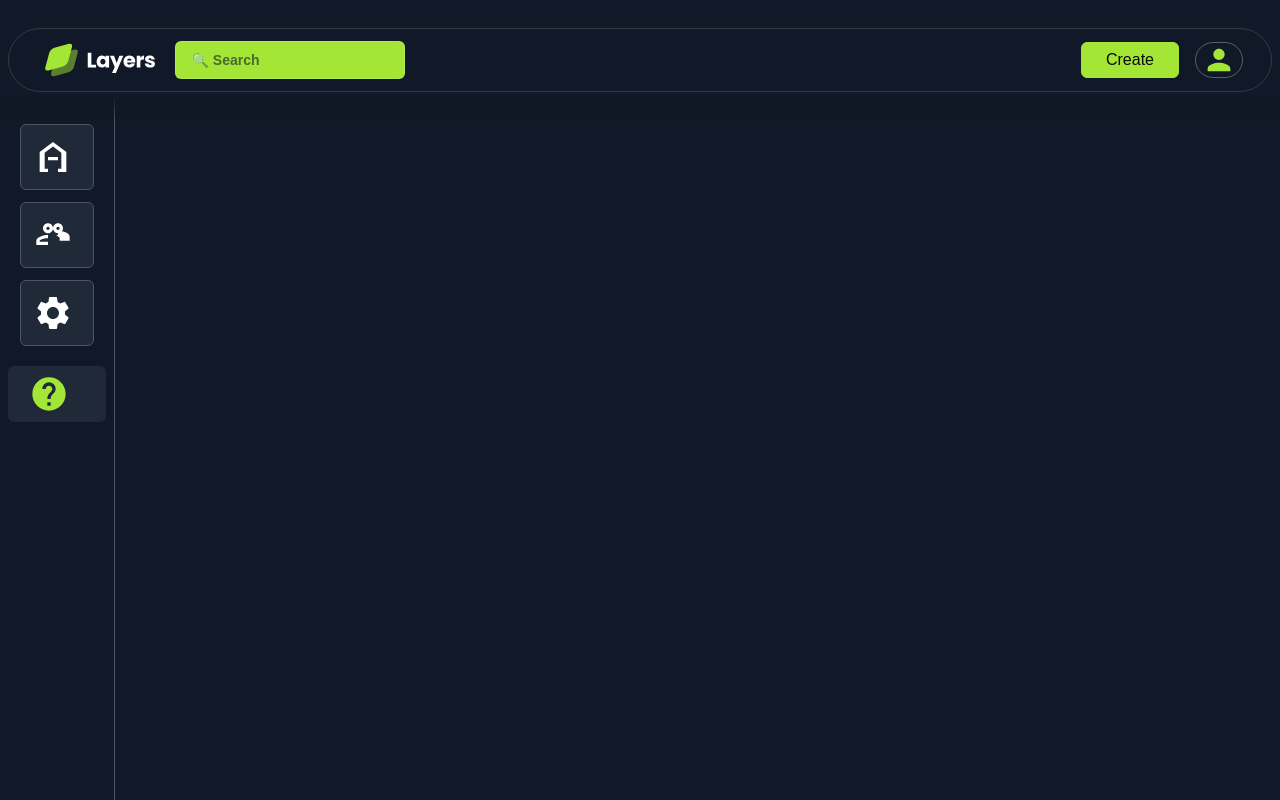
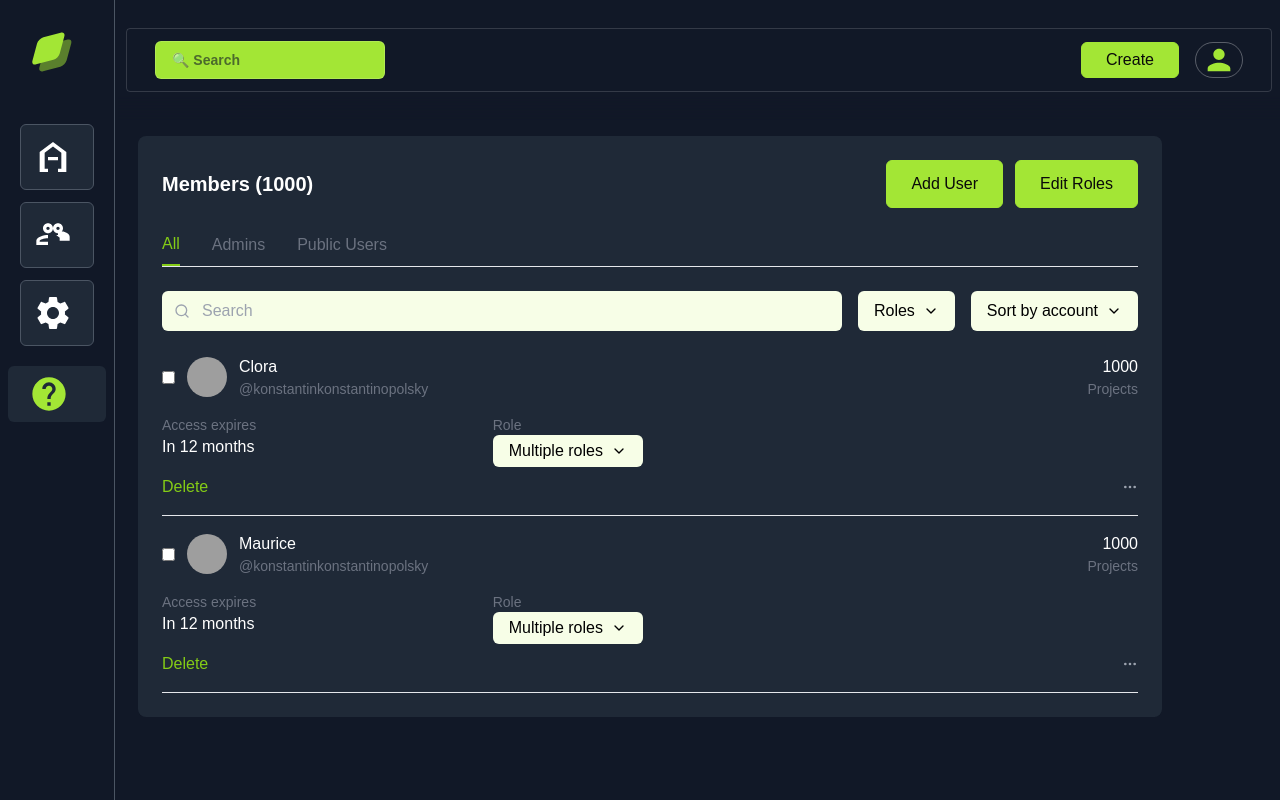
Before and after one commit to saikiran76/RBACsys, a React (Vite) app in the folder Client/vite-project/: page /Users in a window 1280 px wide. Built offline with nearby package versions, Linux system fonts and the light colour scheme; grey boxes are pictures that could not be loaded.

Commit message:
added home & users sections

```diff
--- a/Client/vite-project/package.json
+++ b/Client/vite-project/package.json
@@ -13,6 +13,7 @@
     "class-variance-authority": "^0.7.0",
     "react": "^18.3.1",
     "react-dom": "^18.3.1",
+    "react-icons": "^5.3.0",
     "react-router-dom": "^7.0.1",
     "tailwind-merge": "^2.5.5"
   },
--- a/Client/vite-project/src/App.tsx
+++ b/Client/vite-project/src/App.tsx
@@ -1,14 +1,20 @@
-import { BrowserRouter as Router } from 'react-router-dom'
+import { BrowserRouter as Router, Routes, Route } from 'react-router-dom'
 import Dashboard from './sections/Dashboard'
-// import './App.css'
+import Home from './sections/Home'
+import MemberList from './components/MemberList'
+// import Users from './sections/Users'
+// import Settings from './sections/Settings'
 
 function App() {
   return (
     <Router>
-      <div>
-        {/* <Header /> */}
-        <Dashboard />
-      </div>
+      <Routes>
+        <Route path="/" element={<Dashboard />}>
+          <Route path="/Home" element={<Home />} />
+          <Route path="/Users" element={<MemberList />} />
+          {/* <Route path="/Settings" element={<Settings />} /> */}
+        </Route>
+      </Routes>
     </Router>
   )
 }
--- /dev/null
+++ b/Client/vite-project/src/components/Card.tsx
@@ -0,0 +1,19 @@
+import { HTMLAttributes } from "react";
+import { twMerge } from "tailwind-merge";
+
+const Card = (props:HTMLAttributes<HTMLDivElement>) => {
+    const {title, children, className} = props;
+  return (
+    <div className={twMerge('bg-transparent bg-backdrop border border-gray-900/50 rounded-lg px-5 py-4 w-[20rem]', className)}>
+        <div className='flex justify-between items-center'>
+            <h2 className='text-white/80 text-xl font-semibold'>
+            {title}
+            </h2>
+            {children}
+        </div>
+
+    </div>
+  )
+}
+
+export default Card
--- /dev/null
+++ b/Client/vite-project/src/components/MemberList.tsx
@@ -0,0 +1,149 @@
+import React, { useState } from 'react';
+import {FiSearch, FiChevronDown, FiMoreHorizontal} from 'react-icons/fi';
+import Button from './Button';
+
+interface Member {
+  id: string;
+  name: string;
+  username: string;
+  avatar: string;
+  projects: number;
+  accessExpires: string;
+  role: string[];
+}
+
+const MemberList: React.FC = () => {
+  const [activeTab, setActiveTab] = useState('all');
+  const [selectedRole, setSelectedRole] = useState('Multiple roles');
+  const [sortBy, setSortBy] = useState('Sort by account');
+
+  const members: Member[] = [
+    {
+      id: '1',
+      name: 'Clora',
+      username: '@konstantinkonstantinopolsky',
+      avatar: 'https://i.pravatar.cc/40?img=1',
+      projects: 1000,
+      accessExpires: 'In 12 months',
+      role: ['Admin', 'User'],
+    },
+    {
+      id: '1',
+      name: 'Maurice',
+      username: '@konstantinkonstantinopolsky',
+      avatar: 'https://i.pravatar.cc/40?img=1',
+      projects: 1000,
+      accessExpires: 'In 12 months',
+      role: ['Admin', 'User'],
+    },
+  ];
+
+  return (
+    <div className="bg-gray-800 backdrop-blur-md rounded-lg p-6 min-w-[64rem] mx-3 ml-8">
+      <div className="flex items-center justify-between mb-6">
+        <div className="flex items-center space-x-2">
+          <h1 className="text-xl font-semibold text-white">Members (1000)</h1>
+        </div>
+        <div className="flex space-x-3">
+          <Button>Add User</Button>
+          <Button>Edit Roles</Button>
+        </div>
+      </div>
+
+      <div className="flex space-x-8 border-b mb-6">
+        <button
+          className={`pb-2 ${
+            activeTab === 'all' ? 'border-b-2 border-lime-500 text-lime-500' : 'text-gray-500'
+          }`}
+          onClick={() => setActiveTab('all')}
+        >
+          All
+        </button>
+        <button
+          className={`pb-2 ${
+            activeTab === 'members' ? 'border-b-2 border-lime-500 text-lime-500' : 'text-gray-500'
+          }`}
+          onClick={() => setActiveTab('admins')}
+        >
+          Admins
+        </button>
+        <button
+          className={`pb-2 ${
+            activeTab === 'groups' ? 'border-b-2 border-lime-500 text-lime-500' : 'text-gray-500'
+          }`}
+          onClick={() => setActiveTab('users')}
+        >
+          Public Users
+        </button>
+      </div>
+
+      <div className="flex items-center space-x-4 mb-6">
+        <div className="flex-1 relative">
+          <FiSearch className="absolute left-3 top-1/2 transform -translate-y-1/2 text-gray-400" />
+          <input
+            type="text"
+            placeholder="Search"
+            className="w-full pl-10 pr-4 py-2 bg-lime-50 rounded-md focus:outline-none focus:ring-2 focus:ring-lime-500"
+          />
+        </div>
+        <div className="relative">
+          <button className="px-4 py-2 bg-lime-50 rounded-md flex items-center space-x-2">
+            <span>Roles</span>
+            <FiChevronDown />
+          </button>
+        </div>
+        <div className="relative">
+          <button className="px-4 py-2 bg-lime-50 rounded-md flex items-center space-x-2">
+            <span>{sortBy}</span>
+            <FiChevronDown />
+          </button>
+        </div>
+      </div>
+
+      <div className="space-y-4">
+        {members.map((member) => (
+          <div key={member.id} className="border-b pb-4">
+            <div className="flex items-center justify-between">
+              <div className="flex items-center space-x-3">
+                <input type="checkbox" className="rounded" />
+                <img src={member.avatar} alt="" className="w-10 h-10 rounded-full" />
+                <div>
+                  <h3 className="font-medium text-white">{member.name}</h3>
+                  <p className="text-sm text-gray-500">{member.username}</p>
+                </div>
+              </div>
+              <div className="text-right">
+                <p className="font-medium text-white">{member.projects}</p>
+                <p className="text-sm text-gray-500">Projects</p>
+              </div>
+            </div>
+            <div className="mt-4 grid grid-cols-3 gap-4">
+              <div>
+                <p className="text-sm text-gray-500">Access expires</p>
+                <p className='text-white'>{member.accessExpires}</p>
+              </div>
+              <div>
+                <p className="text-sm text-gray-500">Role</p>
+                <div className="relative">
+                  <button className="px-4 py-1 bg-lime-50 rounded-md flex items-center space-x-2">
+                    <span>{selectedRole}</span>
+                    <FiChevronDown />
+                  </button>
+                </div>
+              </div>
+
+            </div>
+            <div className="mt-2 flex justify-between items-center">
+              <button className="text-lime-500 hover:text-lime-600">Delete</button>
+              <button className="text-gray-400 hover:text-gray-600">
+                <FiMoreHorizontal />
+              </button>
+            </div>
+          </div>
+        ))}
+      </div>
+    </div>
+  );
+};
+
+export default MemberList;
--- a/Client/vite-project/src/components/SideBar.tsx
+++ b/Client/vite-project/src/components/SideBar.tsx
@@ -5,6 +5,7 @@ import UsersIcon from './icons/UsersIcon'
 import SettingsIcon from './icons/SettingsIcon'
 import { twMerge } from 'tailwind-merge'
 import HelpIcon from './icons/HelpIcon'
+import logo from '../assets/logo-cropped.svg'
 
 
 const sides = [
@@ -24,7 +25,8 @@ const sides = [
 
 const SideBar = ({className}:{className?:string}) => {
   return (
-    <div className={twMerge('container bg-gray-900 text-white border-r border-gray-600 w-fit p-2 h-screen', className)}>
+    <div className={twMerge('container bg-gray-900 text-white border-r border-gray-600 w-fit p-2 h-screen relative', className)}>
+        <img src={logo} alt='logo' className='h-10 w-auto ml-6 mt-0 absolute top-8'/>
         <div className='grid-rows-2 justify-between'>
             <div className='p-3 flex flex-col justify-between h-full gap-y-3'>
                 {
--- a/Client/vite-project/src/sections/Dashboard.tsx
+++ b/Client/vite-project/src/sections/Dashboard.tsx
@@ -1,17 +1,19 @@
-import React from 'react'
+import { Outlet } from 'react-router-dom'
 import SideBar from '../components/SideBar'
 import Header from './Header'
 
 const Dashboard = () => {
   return (
     <div className='min-h-screen bg-gray-900'>
-      <SideBar className='fixed left-0 top-0 py-28'/>
-      <div className='flex-1'>
-        <Header/>
-        <main className='p-4'>
-          {/* Your main content here */}
-        </main>
-      </div>
+        <div className='relative flex'>
+            <SideBar className='absolute z-50 top-0 py-28'/>
+            <div className='flex-1 ml-[90px]'>
+                <Header/>
+                <main className='p-4 absolute'>
+                    <Outlet />
+                </main>
+            </div>
+        </div>
     </div>
   )
 }
--- a/Client/vite-project/src/sections/Header.tsx
+++ b/Client/vite-project/src/sections/Header.tsx
@@ -1,16 +1,16 @@
 import React from 'react'
-import logo from '../assets/logo.svg'
+// import logo from '../assets/logo.svg'
 import UserIcon from '../components/icons/UserIcon'
 import Button from '../components/Button'
 
 const Header = () => {
   return (
-    <section className='bg-gray-900 font-sans [mask-image:linear-gradient(to_bottom,black_10%,black_80%,transparent)]'>
+    <section className='bg-gray-900 font-sans [mask-image:linear-gradient(to_bottom,black_10%,black_80%,transparent)] ml-7'>
         {/* <div className='container'> */}
             <div className="py-4 lg:py-7 w-full px-2">
-                <div className='grid grid-cols-2 border border-white/15 rounded-full p-3 px-7 md:pr-2 items-center'>
+                <div className='grid grid-cols-2 border border-white/15 rounded p-3 px-7 md:pr-2 items-center'>
                   <div className='flex items-center gap-5'>
-                    <img src={logo} alt='logo' className='h-9 w-auto ml-2'/>
+                    {/* <img src={logo} alt='logo' className='h-9 w-auto ml-2'/> */}
                     <span className='flex items-center'><input type='text' placeholder='🔍 Search' className='bg-lime-400 placeholder:text-gray-900/60 border border-white/15 px-4 py-2 rounded-md text-sm font-bold text-black hidden md:block
                        focus:outline-none focus:bg-gradient-to-r focus:from-lime-400 focus:to-green-700 transition-all duration-300'></input></span>
                   </div>
--- a/Client/vite-project/src/sections/Home.tsx
+++ b/Client/vite-project/src/sections/Home.tsx
@@ -0,0 +1,25 @@
+import React from 'react'
+import Card from '../components/Card'
+
+const Home = () => {
+  return (
+    <section className='bg-gray-800 backdrop-blur-md mx-3 ml-8 rounded'>
+        <h2 className='text-xl text-white/80 font-sans px-5 py-4'>Hey admin, Welcome back.</h2>
+        <div className='grid grid-cols-3 gap-4 px-4 py-3'>
+            <Card className='bg-gray-900 bg-opacity-50' title='Total Users'>
+                <h2 className='text-white/80 text-xl font-semibold'>0</h2>
+            </Card>
+            <Card className='bg-gray-900 bg-opacity-50' title='Total Admins'>
+                <h2 className='text-white/80 text-xl font-semibold'>0</h2>
+            </Card>
+            <Card className='bg-gray-900 bg-opacity-50' title='Total Roles'>
+                <h2 className='text-white/80 text-xl font-semibold'>0</h2>
+            </Card>
+
+        </div>
+
+    </section>
+  )
+}
+
+export default Home
```
Also changed, not shown: Client/vite-project/src/assets/logo-cropped.svg (added), 1 other file (tests, documents, lock files or other folders).
